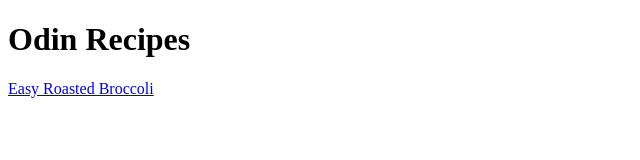
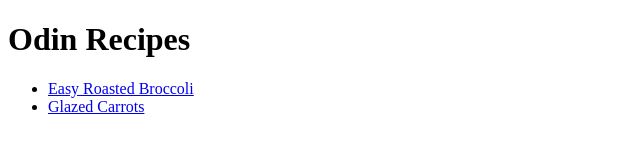
Before and after one commit to luizgdev/odin-recipes, a plain HTML site: page index.html in a window 1280 px wide. Shown: the whole page, without its empty margins (0-640 px from the left). Drawn offline with Linux system fonts and the light colour scheme.

Commit message:
updating the recipes

```diff
--- a/index.html
+++ b/index.html
@@ -2,11 +2,14 @@
 <html lang="en">
     <head>
         <meta charset="UTF-8">
-        <title>Document</title>
+        <title>Odin Recipes</title>
     </head>
     <body>
         <h1>Odin Recipes</h1>
-        <a href="/odin-recipes/recipes/easy-roasted-broccoli.html"> Easy Roasted Broccoli</a>
+        <ul>
+            <li><a href="./recipes/easy-roasted-broccoli.html"> Easy Roasted Broccoli</a></li>
+            <li><a href="./recipes/glazed-carrots.html"> Glazed Carrots</a></li>
+        </ul>
 
     </body>
 </html>
```
